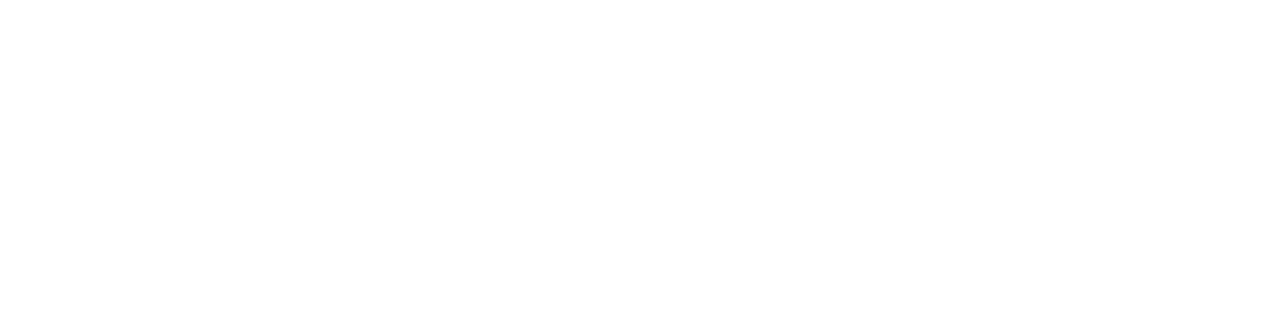
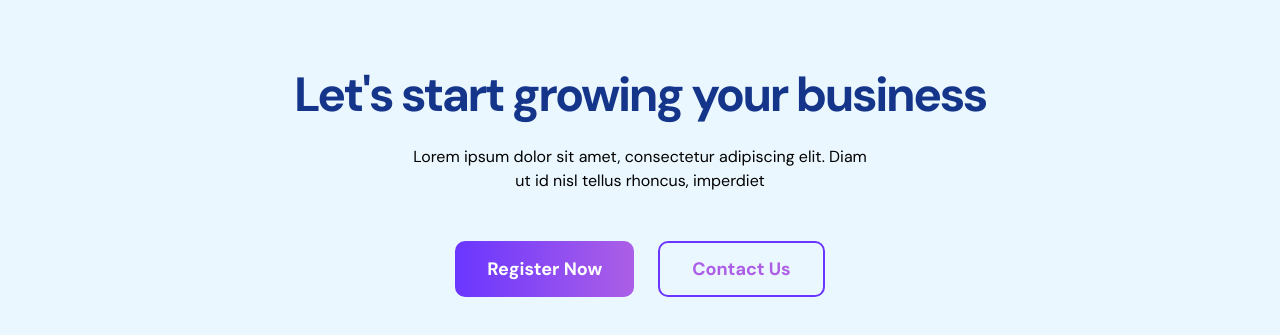
Before and after one commit to khoms/saas-landing, a React (Vite) app: page / in a window 1280 px wide. Shown: the part 5654-5989 px from the top of the page. Before the commit the page ends 5644 px from the top, so only its background shows below. Built offline with nearby package versions, Linux system fonts and the light colour scheme.

Commit message:
Create design for CTA section

```diff
--- a/src/App.jsx
+++ b/src/App.jsx
@@ -1,6 +1,7 @@
 import "./App.css";
 import Navbar from "./components/navbar/Navbar";
 import Article from "./pages/landing/sections/Article";
+import CTA from "./pages/landing/sections/CTA";
 import Feature from "./pages/landing/sections/Feature";
 import Hero from "./pages/landing/sections/Hero";
 import RrSection from "./pages/landing/sections/RrSection";
@@ -17,6 +18,7 @@ function App() {
       <Feature />
       <RrSection />
       <Article />
+      <CTA />
     </>
   );
 }
--- /dev/null
+++ b/src/pages/landing/sections/CTA.jsx
@@ -0,0 +1,29 @@
+import Button from "../../../components/button/Button";
+
+const CTA = () => {
+  return (
+    <div className="py-20 w-full flex justify-center font-dm-sans bg-[#EBF7FF]">
+      <div className="max-w-[1100px] mb-4 w-full text-center">
+        <div className="mx-auto font-bold text-5xl text-[#14358A]   tracking-tighter leading-105">
+          Let's start growing your business
+        </div>
+        <div className="max-w-[462px] mx-auto mt-6 mb-12">
+          Lorem ipsum dolor sit amet, consectetur adipiscing elit. Diam ut id
+          nisl tellus rhoncus, imperdiet
+        </div>
+
+        <div className="flex justify-center gap-6">
+          <Button title="Register Now" size="sm" />
+          <Button
+            title="Contact Us"
+            varient="outlined"
+            size="sm"
+            className="border-2 border-[#6A36FF] text-[#AC5FE6]"
+          />
+        </div>
+      </div>
+    </div>
+  );
+};
+
+export default CTA;
```
